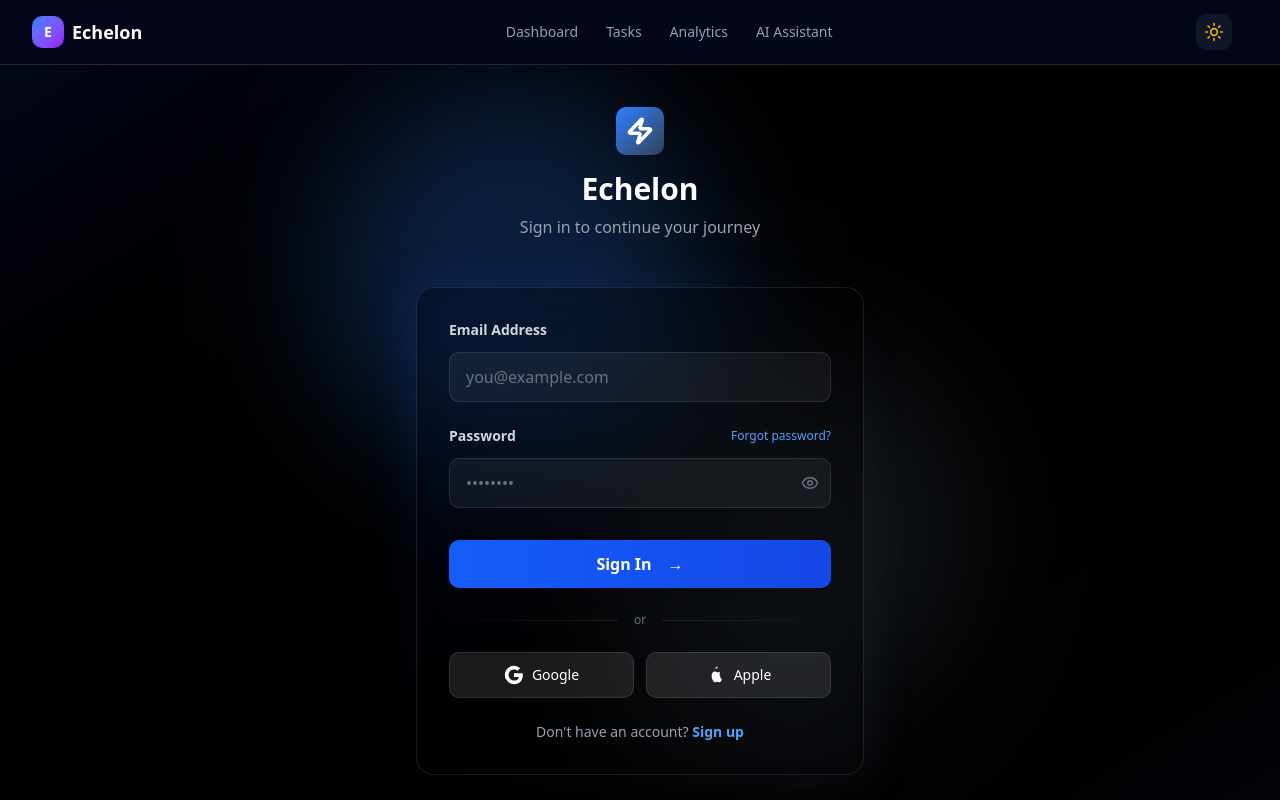
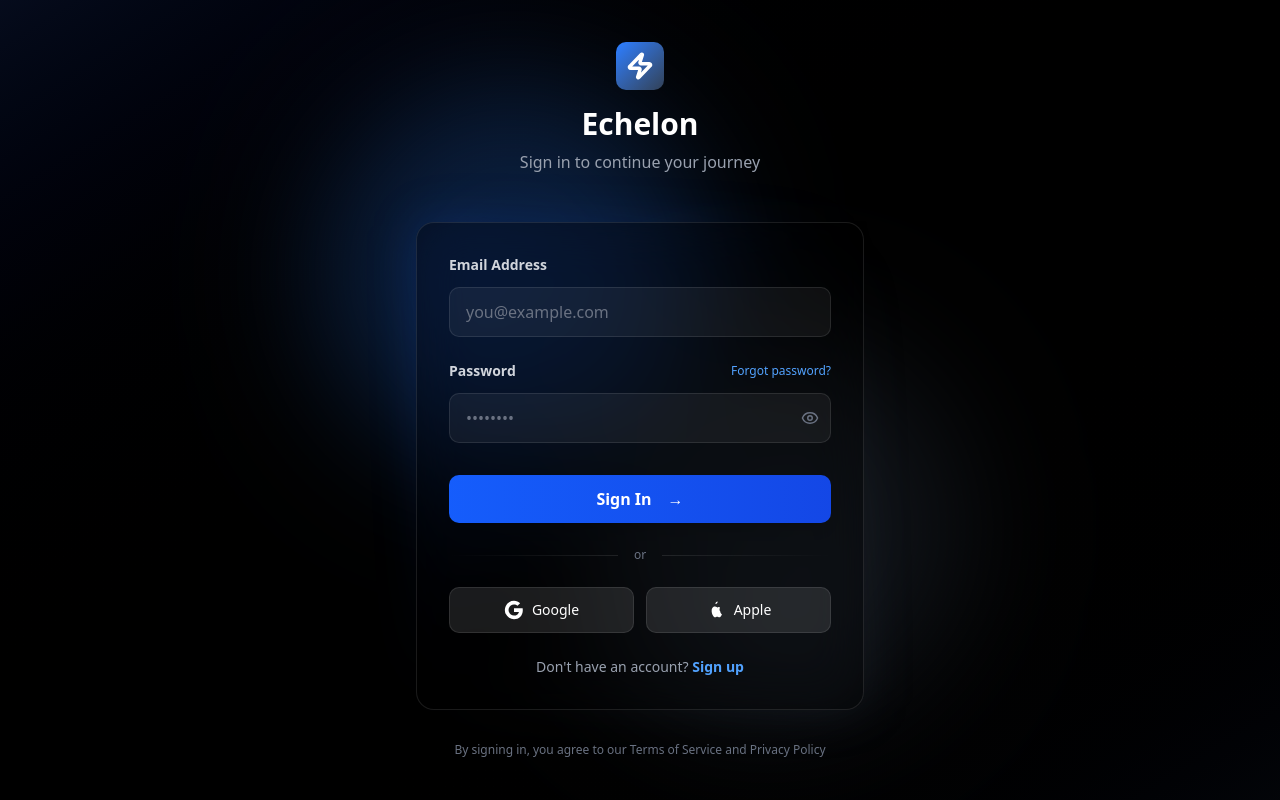
Before and after one commit to DevAnnafi/Echelon, a Next.js app: page /login in a window 1280 px wide. Shown: the top 800 px of the page. Built offline with nearby package versions, Linux system fonts and the light colour scheme.

Commit message:
Feat: Fully finished login page and will add Auth functionality for Google and Apple buttons

```diff
--- a/src/app/(auth)/login/page.tsx
+++ b/src/app/(auth)/login/page.tsx
@@ -10,7 +10,7 @@ export default function LoginPage() {
   const [showPassword, setShowPassword] = useState(false);
   const [isLoading, setIsLoading] = useState(false);
 
-  const handleSubmit = (e) => {
+  const handleSubmit = (e: React.FormEvent) => {
     e.preventDefault();
     setIsLoading(true);
     setTimeout(() => setIsLoading(false), 1500);
--- a/src/app/page.tsx
+++ b/src/app/page.tsx
@@ -1,6 +1,7 @@
+// FILE: app/page.tsx (Home Page)
 "use client";
 
-import { Button } from "../components/ui/button";
+import { Button } from "@/components/ui/button";
 import { ArrowRight, Zap, Brain, BarChart3, CheckCircle } from "lucide-react";
 import Link from "next/link";
 import { useEffect, useState } from "react";
@@ -11,13 +12,11 @@ type Note = { id: string; title: string; content: string };
 type AIConversation = { id: string; prompt: string; response: string };
 
 export default function Home() {
-  // --- Supabase state ---
   const [tasks, setTasks] = useState<Task[]>([]);
   const [notes, setNotes] = useState<Note[]>([]);
   const [aiConversations, setAIConversations] = useState<AIConversation[]>([]);
   const [loading, setLoading] = useState(true);
 
-  // --- Features section ---
   const features = [
     {
       icon: Brain,
@@ -41,7 +40,6 @@ export default function Home() {
     },
   ];
 
-  // --- Fetch data from Supabase ---
   useEffect(() => {
     const fetchData = async () => {
       const user = supabase.auth.users();
@@ -70,23 +68,9 @@ export default function Home() {
   }, []);
 
   return (
-    <>
-      {/* --- Header with Sign In Button --- */}
-      <header className="w-full fixed top-0 left-0 z-50 bg-white dark:bg-slate-950 shadow-sm">
-        <div className="max-w-7xl mx-auto flex justify-between items-center px-4 sm:px-6 lg:px-8 h-16">
-          <h1 className="text-xl font-bold text-slate-900 dark:text-white">Echelon</h1>
-          <Link href="/login">
-            <Button size="sm" className="bg-blue-600 hover:bg-blue-700 text-white">
-              Sign In
-            </Button>
-          </Link>
-        </div>
-      </header>
-
-      {/* --- Main Content --- */}
-      <div className="pt-16">
+    <div className="w-full">
       {/* Hero Section */}
-        <section className="relative overflow-hidden pt-20 pb-32 px-4 sm:px-6 lg:px-8">
+      <section className="relative overflow-hidden pt-32 pb-32 px-4 sm:px-6 lg:px-8">
         <div className="max-w-7xl mx-auto">
           <div className="absolute inset-0 -z-10">
             <div className="absolute top-0 right-0 w-96 h-96 bg-blue-500/10 rounded-full blur-3xl"></div>
@@ -135,7 +119,7 @@ export default function Home() {
         </div>
       </section>
 
-        {/* --- Dynamic Data Preview Section --- */}
+      {/* Dynamic Data Preview Section */}
       <section className="py-16 px-4 sm:px-6 lg:px-8 bg-slate-50 dark:bg-slate-900/50">
         <div className="max-w-7xl mx-auto space-y-12">
           <h2 className="text-3xl font-bold text-slate-900 dark:text-white">Your Dashboard Preview</h2>
@@ -144,7 +128,6 @@ export default function Home() {
             <p>Loading data...</p>
           ) : (
             <div className="grid grid-cols-1 md:grid-cols-3 gap-6">
-                {/* Tasks Preview */}
               <div className="p-6 rounded-lg border border-slate-200 dark:border-slate-800 bg-white dark:bg-slate-950">
                 <h3 className="font-semibold text-slate-900 dark:text-white mb-2">Tasks</h3>
                 {tasks.length === 0 ? <p className="text-slate-600 dark:text-slate-400">No tasks yet.</p> : (
@@ -156,7 +139,6 @@ export default function Home() {
                 )}
               </div>
 
-                {/* Notes Preview */}
               <div className="p-6 rounded-lg border border-slate-200 dark:border-slate-800 bg-white dark:bg-slate-950">
                 <h3 className="font-semibold text-slate-900 dark:text-white mb-2">Notes</h3>
                 {notes.length === 0 ? <p className="text-slate-600 dark:text-slate-400">No notes yet.</p> : (
@@ -168,7 +150,6 @@ export default function Home() {
                 )}
               </div>
 
-                {/* AI Conversations Preview */}
               <div className="p-6 rounded-lg border border-slate-200 dark:border-slate-800 bg-white dark:bg-slate-950">
                 <h3 className="font-semibold text-slate-900 dark:text-white mb-2">AI Conversations</h3>
                 {aiConversations.length === 0 ? <p className="text-slate-600 dark:text-slate-400">No conversations yet.</p> : (
@@ -184,7 +165,7 @@ export default function Home() {
         </div>
       </section>
 
-        {/* --- Features Section --- */}
+      {/* Features Section */}
       <section id="features" className="py-20 px-4 sm:px-6 lg:px-8 bg-slate-50 dark:bg-slate-900/50">
         <div className="max-w-7xl mx-auto">
           <div className="text-center mb-16">
@@ -218,7 +199,7 @@ export default function Home() {
         </div>
       </section>
 
-        {/* --- Tech Stack Section --- */}
+      {/* Tech Stack Section */}
       <section className="py-20 px-4 sm:px-6 lg:px-8">
         <div className="max-w-7xl mx-auto">
           <div className="text-center mb-12">
@@ -243,7 +224,7 @@ export default function Home() {
         </div>
       </section>
 
-        {/* --- CTA Section --- */}
+      {/* CTA Section */}
       <section className="py-20 px-4 sm:px-6 lg:px-8 bg-gradient-to-r from-blue-600 to-purple-600">
         <div className="max-w-4xl mx-auto text-center">
           <h2 className="text-4xl sm:text-5xl font-bold text-white mb-6">
@@ -263,6 +244,5 @@ export default function Home() {
         </div>
       </section>
     </div>
-    </>
   );
 }
--- a/src/components/layout/navbar.tsx
+++ b/src/components/layout/navbar.tsx
@@ -1,16 +1,26 @@
 "use client";
 
-import { useState } from "react";
+import { useState, useEffect } from "react";
 import Link from "next/link";
-import { useTheme } from "next-themes";
-import { Menu, X, Moon, Sun } from "lucide-react";
+import { usePathname } from "next/navigation";
+import { Menu, X } from "lucide-react";
+import { Button } from "@/components/ui/button";
 
 export function Navbar() {
   const [isOpen, setIsOpen] = useState(false);
-  const { theme, setTheme } = useTheme();
+  const pathname = usePathname();
+  const [mounted, setMounted] = useState(false);
+
+  useEffect(() => {
+    setMounted(true);
+  }, []);
 
   const toggleMenu = () => setIsOpen(!isOpen);
-  const toggleTheme = () => setTheme(theme === "dark" ? "light" : "dark");
+
+  // Hide navbar on login/auth pages
+  if (mounted && pathname?.includes("/login")) {
+    return null;
+  }
 
   const navLinks = [
     { href: "/", label: "Dashboard" },
@@ -46,20 +56,14 @@ export function Navbar() {
             ))}
           </div>
 
-          {/* Right Section - Theme Toggle & Menu */}
+          {/* Right Section - Sign In Button & Mobile Menu */}
           <div className="flex items-center space-x-4">
-            {/* Theme Toggle */}
-            <button
-              onClick={toggleTheme}
-              aria-label="Toggle theme"
-              className="p-2 rounded-lg bg-slate-100 dark:bg-slate-900 hover:bg-slate-200 dark:hover:bg-slate-800 transition-colors"
-            >
-              {theme === "dark" ? (
-                <Sun className="w-5 h-5 text-yellow-500" />
-              ) : (
-                <Moon className="w-5 h-5 text-slate-600" />
-              )}
-            </button>
+            {/* Sign In Button */}
+            <Link href="/login" className="hidden sm:block">
+              <Button size="sm" className="bg-blue-600 hover:bg-blue-700 text-white">
+                Sign In
+              </Button>
+            </Link>
 
             {/* Mobile Menu Button */}
             <button
@@ -89,6 +93,12 @@ export function Navbar() {
                 {link.label}
               </Link>
             ))}
+            {/* Mobile Sign In Button */}
+            <Link href="/login" onClick={() => setIsOpen(false)} className="block">
+              <Button size="sm" className="w-full bg-blue-600 hover:bg-blue-700 text-white">
+                Sign In
+              </Button>
+            </Link>
           </div>
         )}
       </div>
```
Also changed, not shown: src/app/layout.tsx (+3 -8 lines). Lines whose indentation alone changed are shown as unchanged.
